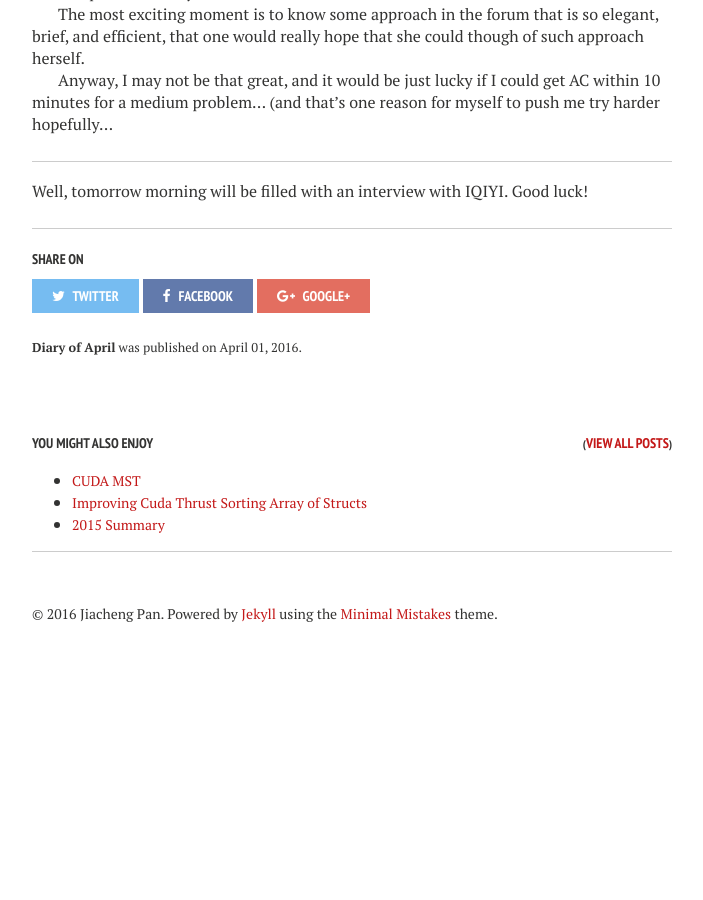
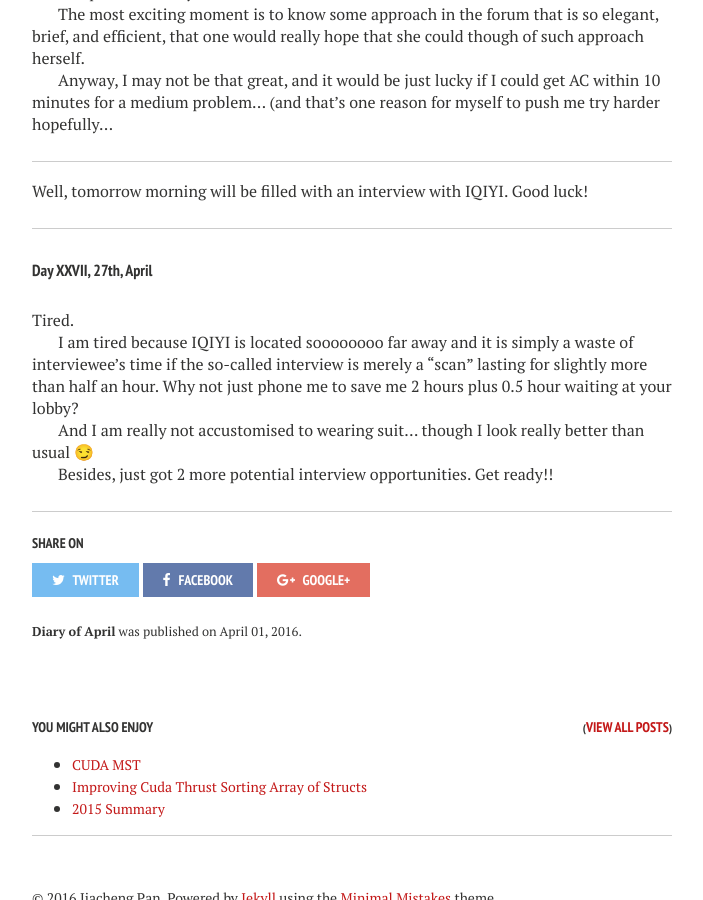
Before and after one commit to jiachengpan/jiachengpan.github.io, a Jekyll site: the page built from _posts/2016-04-01-diary-of-jobless.markdown, in a window 1280 px wide and 900 px high, scrolled down 13187 px. Shown: the whole window, without its empty margins (288-991 px from the left). Built offline with Jekyll 4.4.1, drawn with Linux system fonts in a browser that asks for light colours; emoji names are drawn with the system emoji font; before the commit the page ends 13859 px from its top, so only the background shows below that.

Commit message:
27. april

```diff
--- a/_posts/2016-04-01-diary-of-jobless.markdown
+++ b/_posts/2016-04-01-diary-of-jobless.markdown
@@ -527,3 +527,18 @@ Anyway, I may not be that great, and it would be just lucky if I could get AC wi
 ---
 
 Well, tomorrow morning will be filled with an interview with IQIYI. Good luck!
+
+
+----------
+
+##### Day XXVII, 27th, April
+
+Tired.
+
+I am tired because IQIYI is located soooooooo far away and it is simply a waste of interviewee's time if the so-called interview is merely a "scan" lasting for slightly more than half an hour.
+Why not just phone me to save me 2 hours plus 0.5 hour waiting at your lobby?
+
+And I am really not accustomised to wearing suit... though I look really better than usual :smirk:
+
+
+Besides, just got 2 more potential interview opportunities. Get ready!!
```
